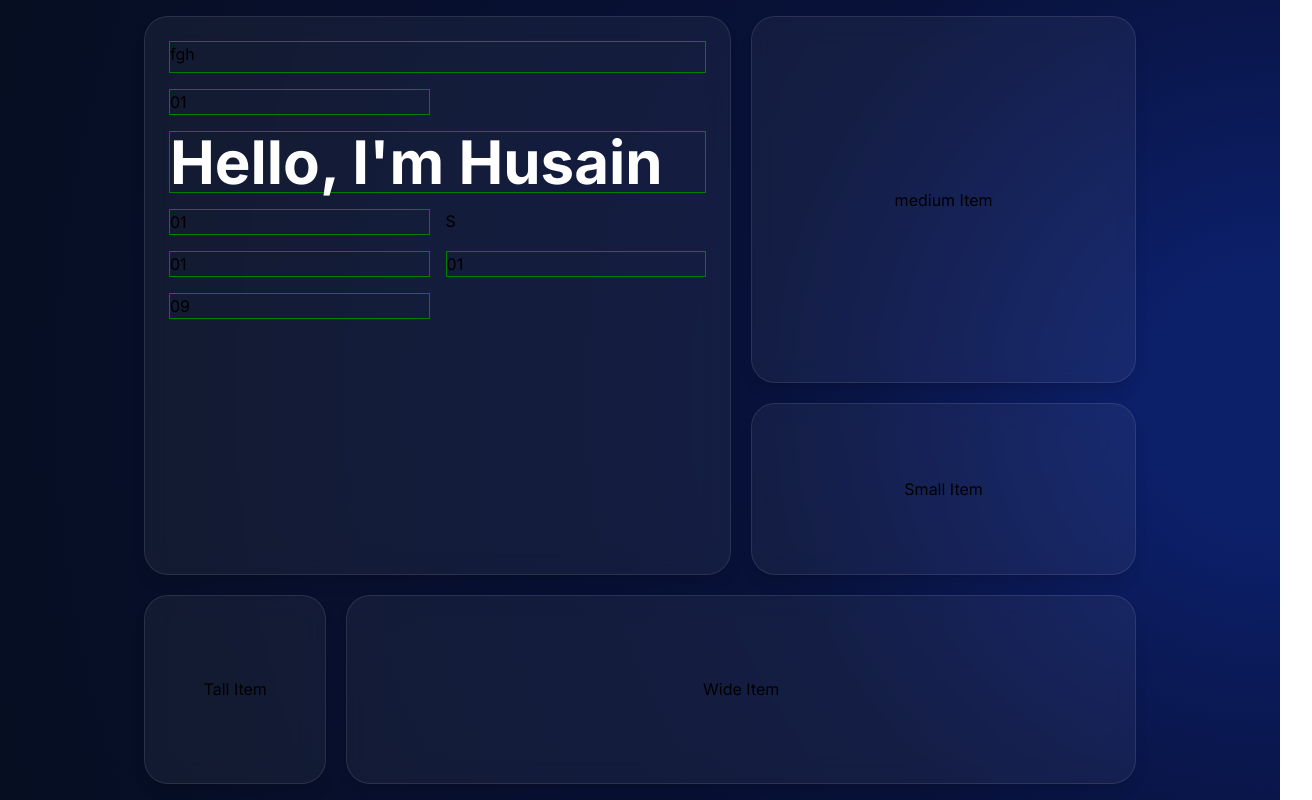
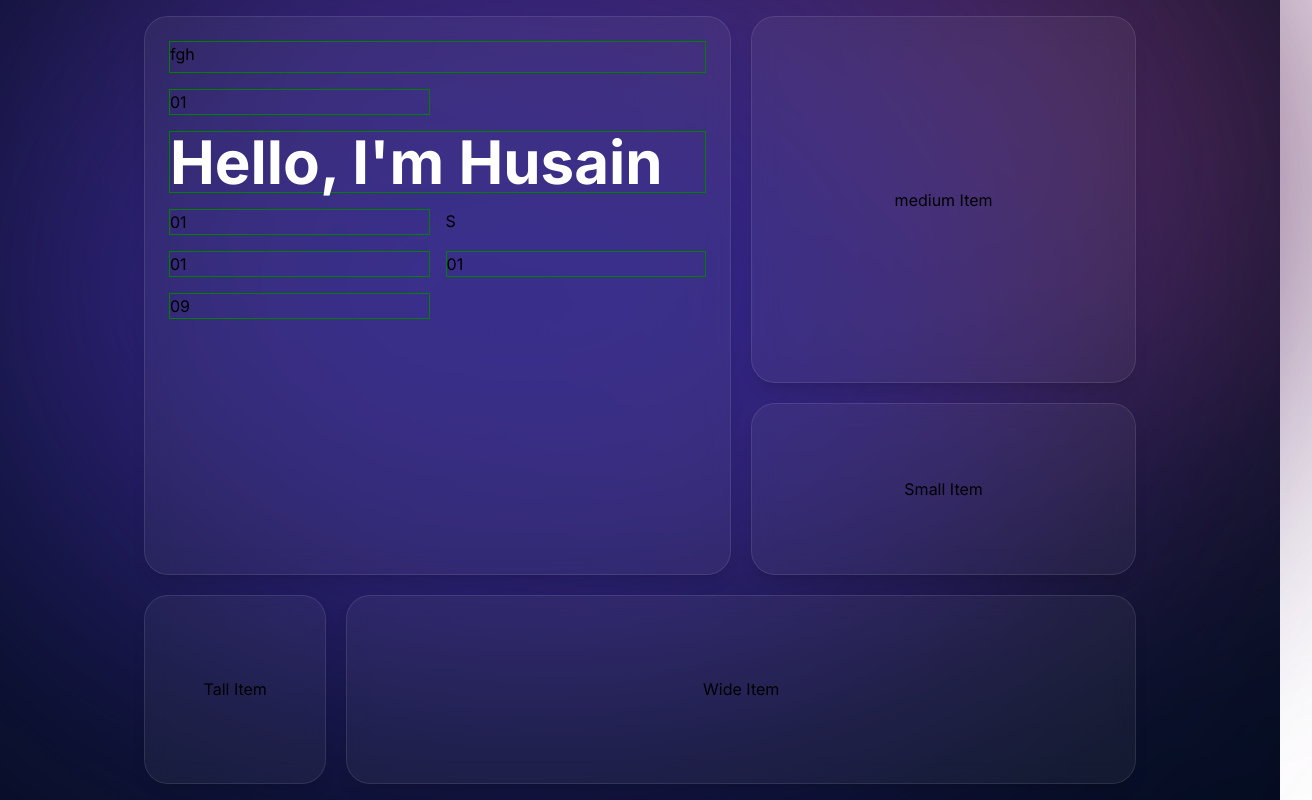
Before and after one commit to HusainShehabi/personal-site-2024, a React (Create React App) app: page / in a window 1280 px wide. Shown: the whole page, 1312 px wide, since content can reach past the window. Built offline with nearby package versions, Linux system fonts and the light colour scheme.

Commit message:
added blur circles

```diff
--- a/src/App.tsx
+++ b/src/App.tsx
@@ -1,29 +1,12 @@
 import CssGrid from "./components/CssGrid";
 
 function App() {
-  const pageStyle = {
-    height: "100vh",
-    margin: 0,
-    background: "radial-gradient(circle at center, #ffffff, #000000)",
-  };
-
   return (
-    <div
-      style={{
-        width: "100vw",
-        height: "100vh",
-        position: "relative",
-        background:
-          "radial-gradient(circle at center right, #0c1f69 10%, #081139 40%, #060e22 100%)",
-      }}
-    >
-      <div
-        className="min-h-screen"
-        // style={{ background: "#090f1c", zIndex: 10 }}
-      >
-        <div className="max-w-5xl mx-auto">
-          <CssGrid />
-        </div>
+    <div className="relative bg-[#060e22] min-h-screen">
+      <div className="relative max-w-5xl mx-auto ">
+        <div className="absolute top-[-6rem] right-[10rem] h-[31.25rem] w-[31.25rem] rounded-full blur-[10rem] bg-[#6d315c] sm:w-[68.75rem] lg:right-[-15rem] xl:right-[-10rem]"></div>
+        <div className="absolute top-[-7rem] left-[-20rem] h-[50rem] w-[31.25rem] rounded-full blur-[10rem] bg-[#2f2486] sm:w-[68.75rem] lg:left-[-15rem] xl:left-[-10rem]"></div>
+        <CssGrid />
       </div>
     </div>
   );
```
